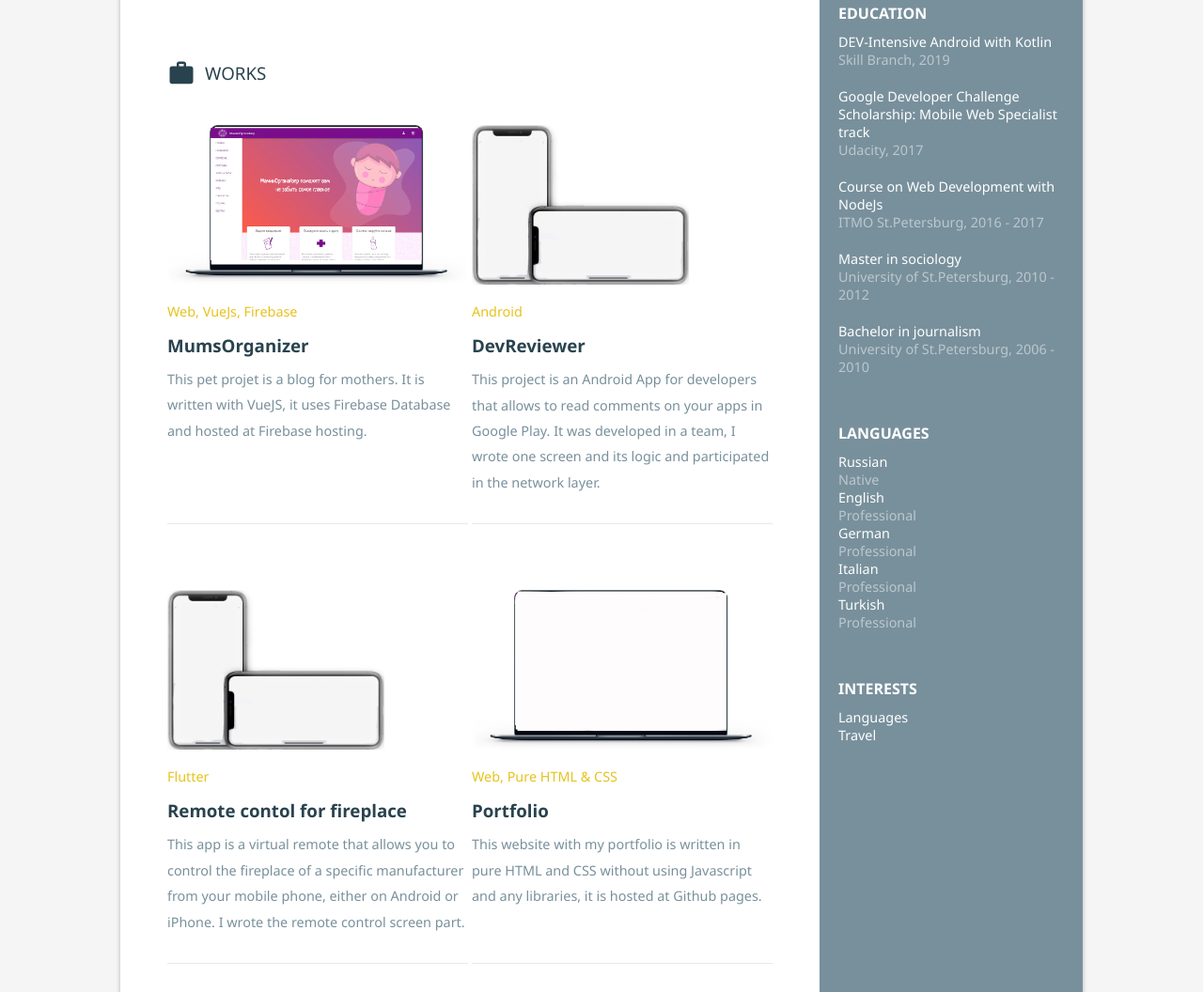
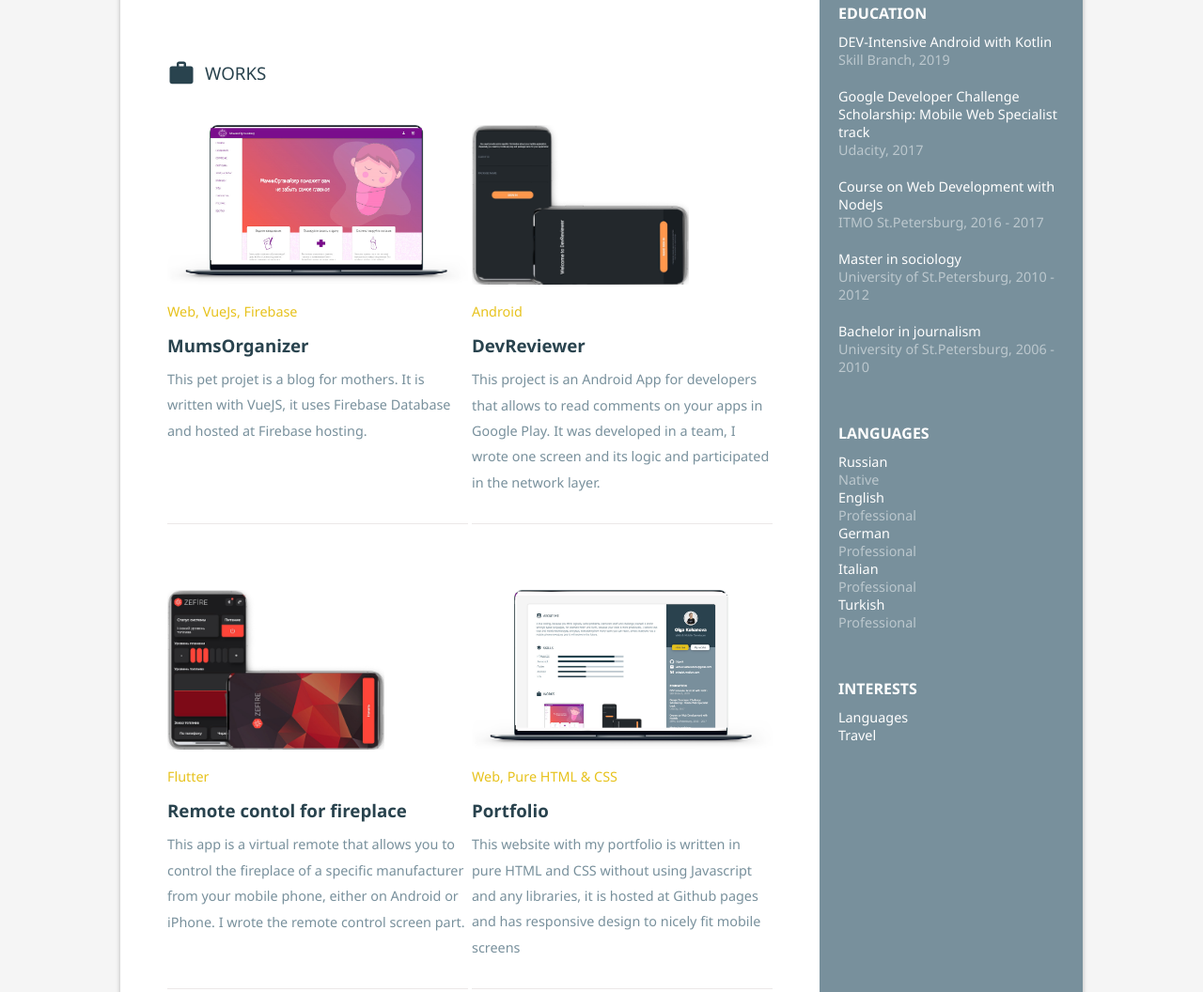
Before and after one commit to OlgaAk/portfolio, a plain HTML site: page index.html in a window 1280 px wide. Shown: the part 513-1569 px from the top of the page at 94% size. Drawn offline with Linux system fonts and the light colour scheme.

Commit message:
project fotos added

```diff
--- a/index.html
+++ b/index.html
@@ -103,7 +103,7 @@
                             </div>
 
                             <div class="works-item">
-                                <img class="app-foto" src="iphone.png" alt="">
+                                <img class="app-foto" src="devrew.png" alt="">
                                 <div class="works-item-text tags">
                                     <p>Android</p>
                                 </div>
@@ -118,7 +118,7 @@
                             </div>
 
                             <div class="works-item">
-                                <img class="app-foto" src="iphone.png" alt="">
+                                <img class="app-foto" src="zefire.png" alt="">
                                 <div class="works-item-text tags">
                                     <p>Flutter</p>
                                 </div>
@@ -133,7 +133,7 @@
                             </div>
 
                             <div class="works-item">
-                                <img class="app-foto" src="mac_empty.jpg" alt="">
+                                <img class="app-foto" src="portfolio.jpg" alt="">
                                 <div class="works-item-text tags">
                                     <p>Web, Pure HTML & CSS</p>
                                 </div>
@@ -142,7 +142,7 @@
                                 </div>
                                 <div class="works-item-text">
                                     <p>This website with my portfolio is written in pure HTML and CSS without using
-                                        Javascript and any libraries, it is hosted at Github pages.</p>
+                                        Javascript and any libraries, it is hosted at Github pages and has responsive design to nicely fit mobile screens</p>
                                 </div>
                             </div>
 
--- a/style.css
+++ b/style.css
@@ -138,11 +138,6 @@ body {
 
 .works-item:hover {
     cursor: pointer;
-
-    border-radius: 10px;
-    padding: 20px;
-
-    box-shadow: 0 0 2px rgba(0, 0, 0, 0.164);
 }
 
 .works-item-title{
@@ -232,9 +227,7 @@ background-color:white;
       padding: 1px;
 }
 
-img:hover {
-  opacity: 0.5;
-}
+
 
 .sidebar_top h2 {
   font-size: 24px;
```
Also changed, not shown: devrew.png (added), portfolio.jpg (added), zefire.png (added).
